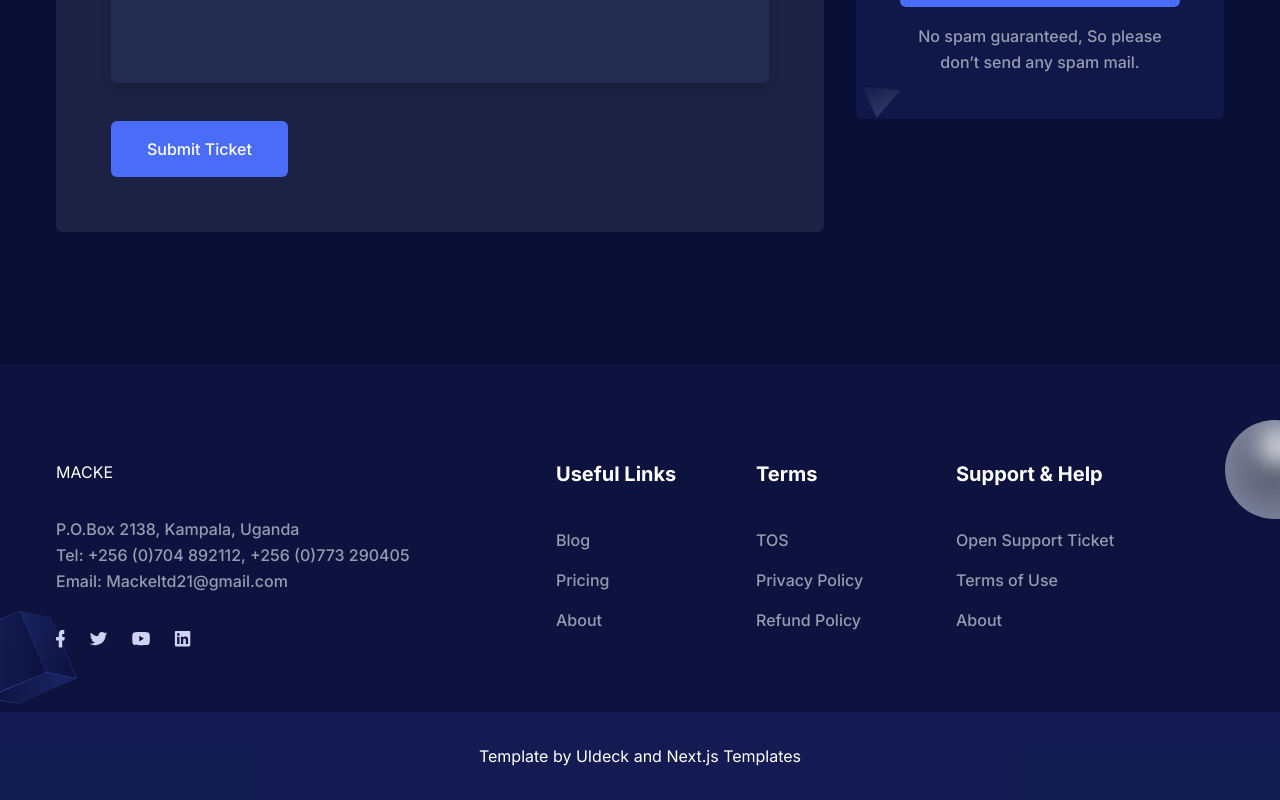
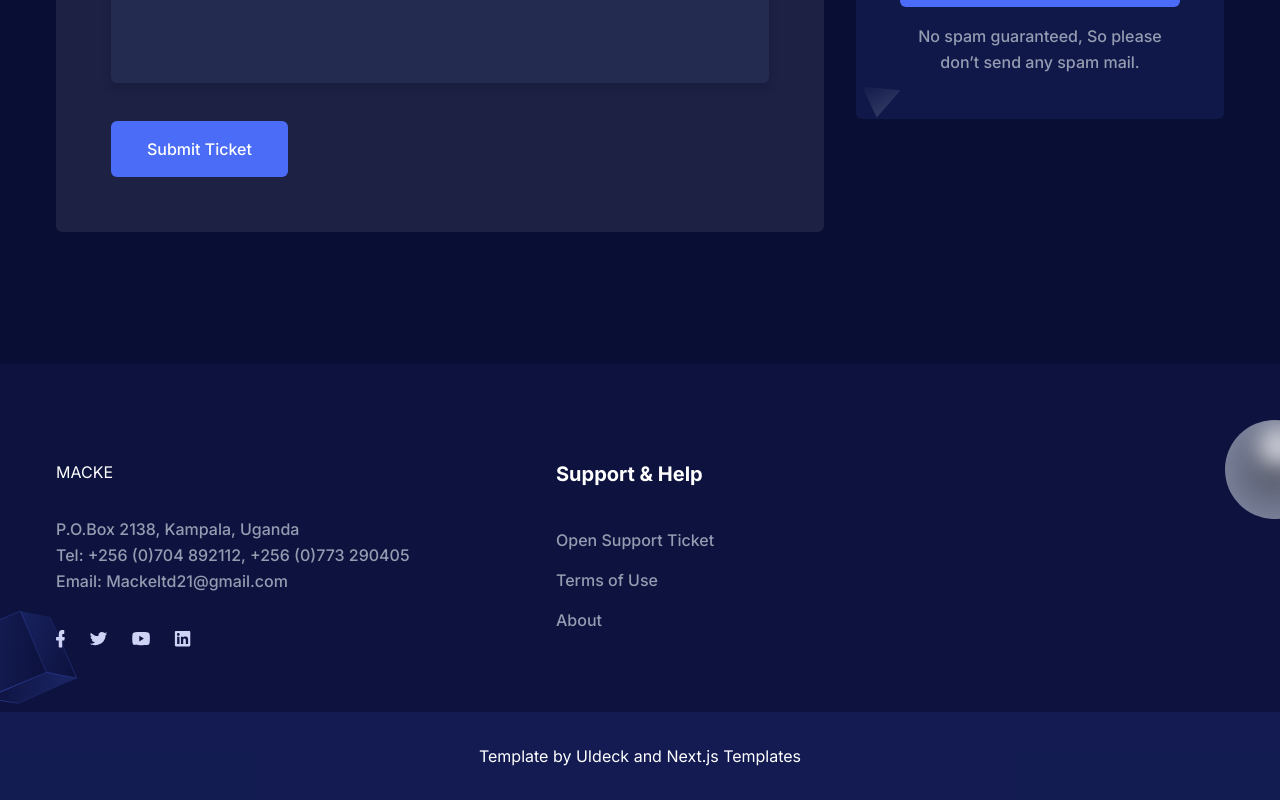
Before and after one commit to jwaiswa7/macke, a Next.js app: page / in a window 1280 px wide. Shown: the part 4332-5132 px from the top of the page. Built offline with nearby package versions, Linux system fonts and the light colour scheme.

Commit message:
Update brand links

```diff
--- a/components/Brands/index.jsx
+++ b/components/Brands/index.jsx
@@ -4,37 +4,37 @@ const brandsData = [
   {
     id: 1,
     name: "Rockman Safaris Limited",
-    href: "https://uideck.com",
+    href: "",
     image: "/images/brands/uideck.svg",
   },
   {
     id: 2,
     name: "Kach-Ap Global Forwarders",
-    href: "https://tailgrids.com",
+    href: "",
     image: "/images/brands/tailgrids.svg",
   },
   {
     id: 3,
     name: "Macke Resort Sipi",
-    href: "https://lineicons.com",
+    href: "",
     image: "/images/brands/lineicons.svg",
   },
   {
     id: 4,
     name: " NutriMark Products Limited",
-    href: "https://graygrids.com",
+    href: "",
     image: "/images/brands/graygrids.svg",
   },
   {
     id: 5,
     name: "Macke Coffee House",
-    href: "https://tailadmin.com",
+    href: "",
     image: "/images/brands/tailadmin.svg",
   },
   {
     id: 6,
     name: "GIMNAT International Limited",
-    href: "https://tailadmin.com",
+    href: "",
     image: "/images/brands/tailadmin.svg",
   },
 ];
--- a/components/Footer/index.jsx
+++ b/components/Footer/index.jsx
@@ -92,80 +92,6 @@ const Footer = () => {
                     </svg>
                   </a>
                 </div>
-              </div>
-            </div>
-
-            <div className="w-full px-4 sm:w-1/2 md:w-1/2 lg:w-2/12 xl:w-2/12">
-              <div className="mb-12 lg:mb-16">
-                <h2 className="mb-10 text-xl font-bold text-black dark:text-white">
-                  Useful Links
-                </h2>
-                <ul>
-                  <li>
-                    <a
-                      href="/"
-                      className="mb-4 inline-block text-base font-medium text-body-color hover:text-primary"
-                    >
-                      {" "}
-                      Blog{" "}
-                    </a>
-                  </li>
-                  <li>
-                    <a
-                      href="/"
-                      className="mb-4 inline-block text-base font-medium text-body-color hover:text-primary"
-                    >
-                      {" "}
-                      Pricing{" "}
-                    </a>
-                  </li>
-                  <li>
-                    <a
-                      href="/"
-                      className="mb-4 inline-block text-base font-medium text-body-color hover:text-primary"
-                    >
-                      {" "}
-                      About{" "}
-                    </a>
-                  </li>
-                </ul>
-              </div>
-            </div>
-
-            <div className="w-full px-4 sm:w-1/2 md:w-1/2 lg:w-2/12 xl:w-2/12">
-              <div className="mb-12 lg:mb-16">
-                <h2 className="mb-10 text-xl font-bold text-black dark:text-white">
-                  Terms
-                </h2>
-                <ul>
-                  <li>
-                    <a
-                      href="/"
-                      className="mb-4 inline-block text-base font-medium text-body-color hover:text-primary"
-                    >
-                      {" "}
-                      TOS{" "}
-                    </a>
-                  </li>
-                  <li>
-                    <a
-                      href="/"
-                      className="mb-4 inline-block text-base font-medium text-body-color hover:text-primary"
-                    >
-                      {" "}
-                      Privacy Policy{" "}
-                    </a>
-                  </li>
-                  <li>
-                    <a
-                      href="/"
-                      className="mb-4 inline-block text-base font-medium text-body-color hover:text-primary"
-                    >
-                      {" "}
-                      Refund Policy{" "}
-                    </a>
-                  </li>
-                </ul>
               </div>
             </div>
 
```
